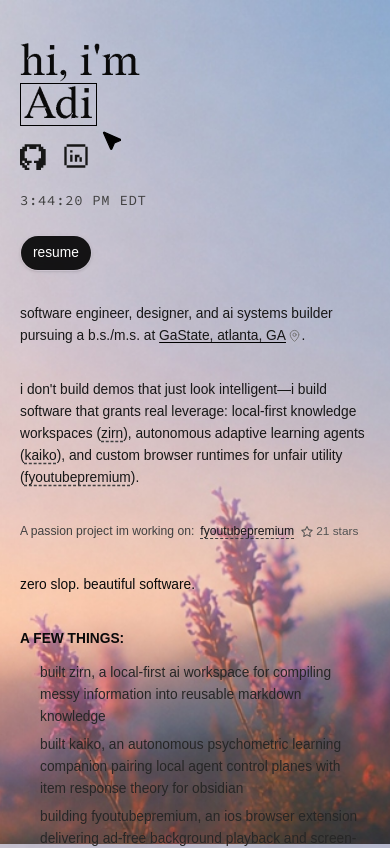
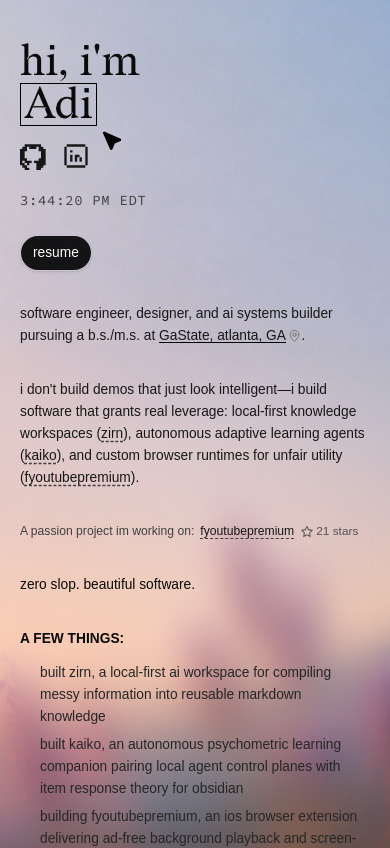
Before and after one commit to aditauqir/aditauqir-website-vercel, a Next.js app: page / in a window 390 px wide. Shown: the top 848 px of the page. Built offline with nearby package versions, Linux system fonts and the light colour scheme; a web font is replaced by a local one.

Commit message:
fix(mobile): restore atmospheric image blur overlay and eliminate mobile canvas cutoffs

```diff
--- a/app/globals.css
+++ b/app/globals.css
@@ -98,11 +98,18 @@
 html {
   min-height: 100%;
   min-height: 100dvh;
-  min-height: -webkit-fill-available;
-  background-image: url("/site-bg.jpg");
-  background-position: center top;
+  background-color: #a8b4ce;
+  background-image: linear-gradient(
+    to bottom,
+    #a8b4ce 0%,
+    #b8b8c8 25%,
+    #cfbfc5 50%,
+    #9b8286 75%,
+    #654747 100%
+  );
+  background-attachment: fixed;
+  background-repeat: no-repeat;
   background-size: cover;
-  background-repeat: no-repeat;
   color: var(--foreground);
   scroll-behavior: auto;
   transition-timing-function: cubic-bezier(0, 0, 0.58, 1);
@@ -112,12 +119,7 @@
   margin: 0;
   min-height: 100%;
   min-height: 100dvh;
-  min-height: -webkit-fill-available;
   background-color: transparent;
-  background-image: url("/site-bg.jpg");
-  background-position: center top;
-  background-size: cover;
-  background-repeat: no-repeat;
   color: var(--foreground);
   font-family: var(--font-general-sans), ui-sans-serif, system-ui, -apple-system, BlinkMacSystemFont, "Segoe UI", Roboto, sans-serif;
 }
--- a/app/page.tsx
+++ b/app/page.tsx
@@ -231,7 +231,7 @@
         {/* Full-bleed lavender sunset background */}
         <div
           aria-hidden="true"
-          className="pointer-events-none fixed inset-0 z-0 select-none overflow-hidden"
+          className="pointer-events-none fixed -top-[10vh] -bottom-[10vh] -left-[2vw] -right-[2vw] z-0 select-none overflow-hidden"
         >
           {/* Base sharp background */}
           {/* eslint-disable-next-line @next/next/no-img-element */}
@@ -240,6 +240,48 @@
             alt=""
             className="h-full w-full object-cover object-center"
           />
+
+          {/* Soft atmospheric background blur around text when in lower 50% of viewport */}
+          <div
+            className="absolute inset-0 overflow-hidden"
+            style={{
+              maskImage:
+                "linear-gradient(to bottom, transparent 0%, transparent 42%, black 52%, black 100%)",
+              WebkitMaskImage:
+                "linear-gradient(to bottom, transparent 0%, transparent 42%, black 52%, black 100%)",
+            }}
+          >
+            {/* Horizontal mask centered around the text column */}
+            <div
+              className="absolute inset-0 overflow-hidden"
+              style={{
+                maskImage:
+                  "radial-gradient(ellipse 26rem 100% at 50% 50%, black 50%, transparent 100%)",
+                WebkitMaskImage:
+                  "radial-gradient(ellipse 26rem 100% at 50% 50%, black 50%, transparent 100%)",
+              }}
+            >
+              {/* Blurred background image layer, pixel-aligned with base image */}
+              {/* eslint-disable-next-line @next/next/no-img-element */}
+              <img
+                src="/site-bg.jpg"
+                alt=""
+                className="h-full w-full object-cover object-center scale-[1.03]"
+                style={{
+                  filter: "blur(18px)",
+                  WebkitFilter: "blur(18px)",
+                }}
+              />
+              {/* Subtle glass luminescence around text column */}
+              <div
+                className="absolute inset-0"
+                style={{
+                  background:
+                    "radial-gradient(ellipse 22rem 100% at 50% 50%, rgba(255, 255, 255, 0.16) 0%, rgba(255, 255, 255, 0.04) 75%, transparent 100%)",
+                }}
+              />
+            </div>
+          </div>
         </div>
 
         <div className="relative z-10 flex min-h-screen min-h-[100dvh] flex-1 flex-col transition-all duration-200">
```
